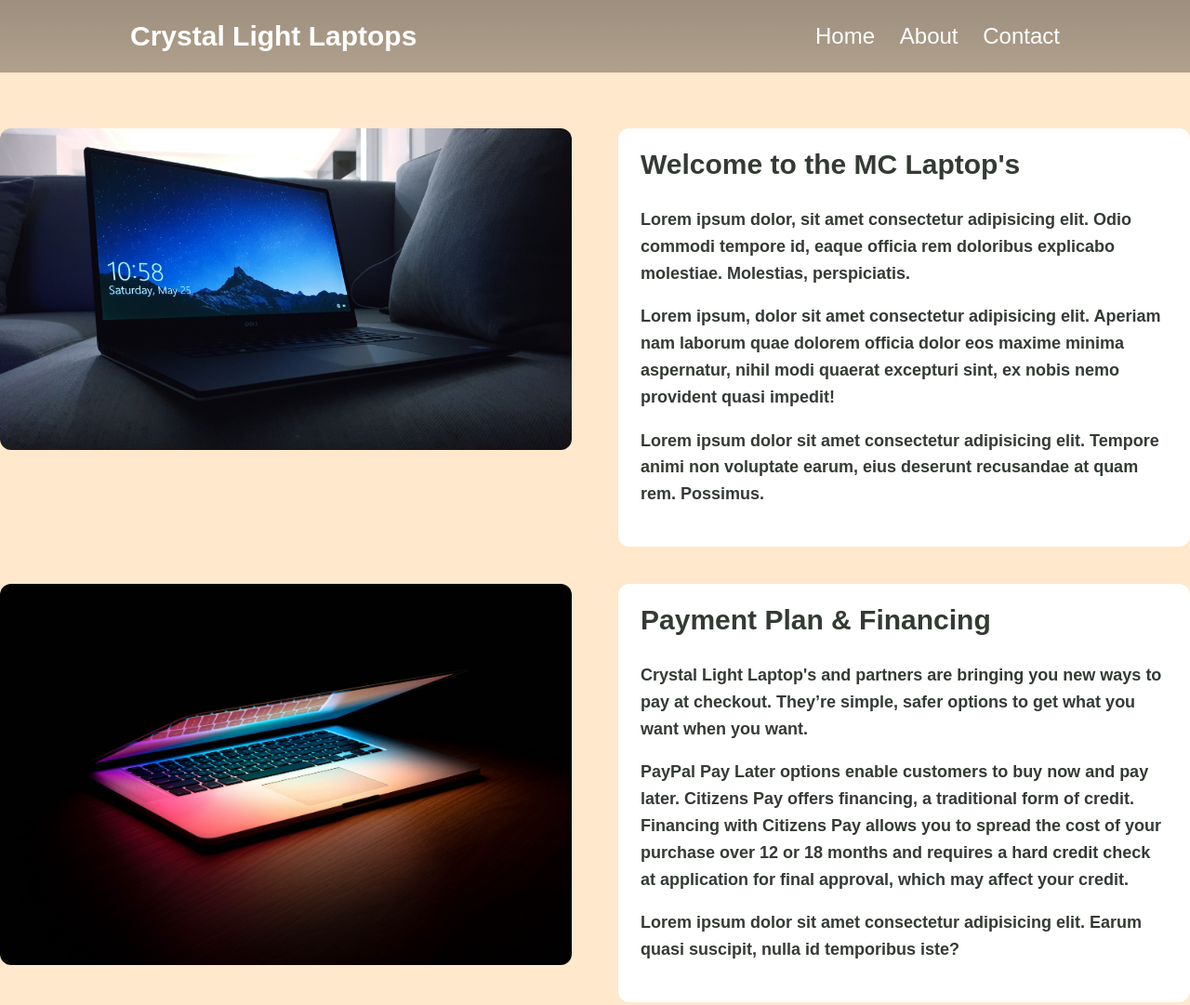
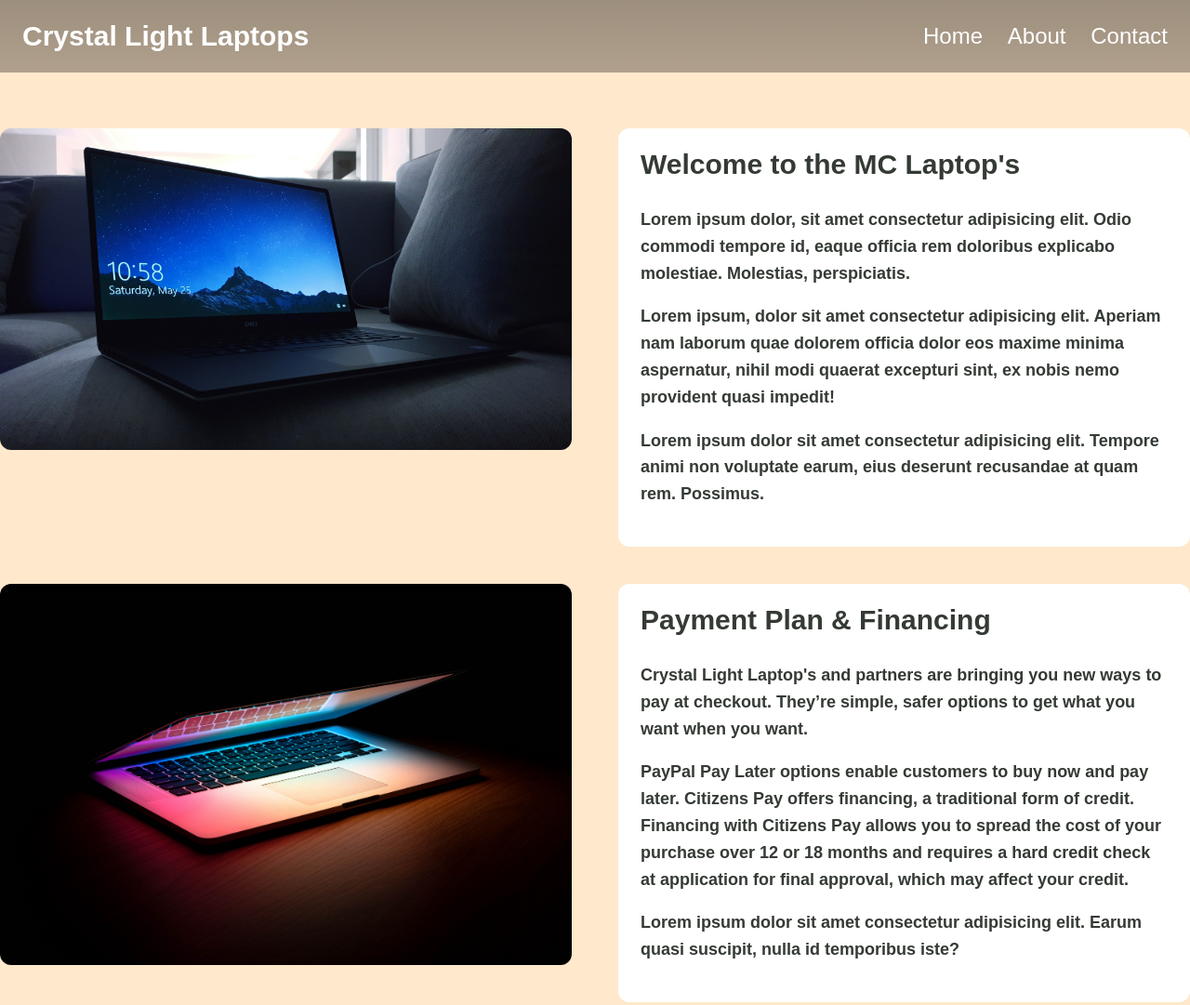
Before and after one commit to SamCodesK/laptop, a plain HTML site: page index.html in a window 1280 px wide. Shown: the top 1081 px of the page at 93% size. Drawn offline with Linux system fonts and the light colour scheme.

Commit message:
a new header

```diff
--- a/index.html
+++ b/index.html
@@ -8,7 +8,7 @@
 </head>
 <body>
     <header>
-        <div class="container header-center">
+        <div class="header-container header-center">
 
             <h1 class="header-h1">Crystal Light Laptops</h1>
             <nav>
--- a/styles.css
+++ b/styles.css
@@ -41,6 +41,11 @@ header {
     align-items: center;
     padding: 24px;
     color: #fff;
+}
+
+.header-container {
+    max-width: 150rem;
+    margin: 0 auto;
 }
 
 
@@ -155,7 +160,7 @@ section img {
 }
 
 .laptop-price strong {
-    font-size: 24px;
+    font-size: 2rem;
 }
 
 .laptop-price a {
```
